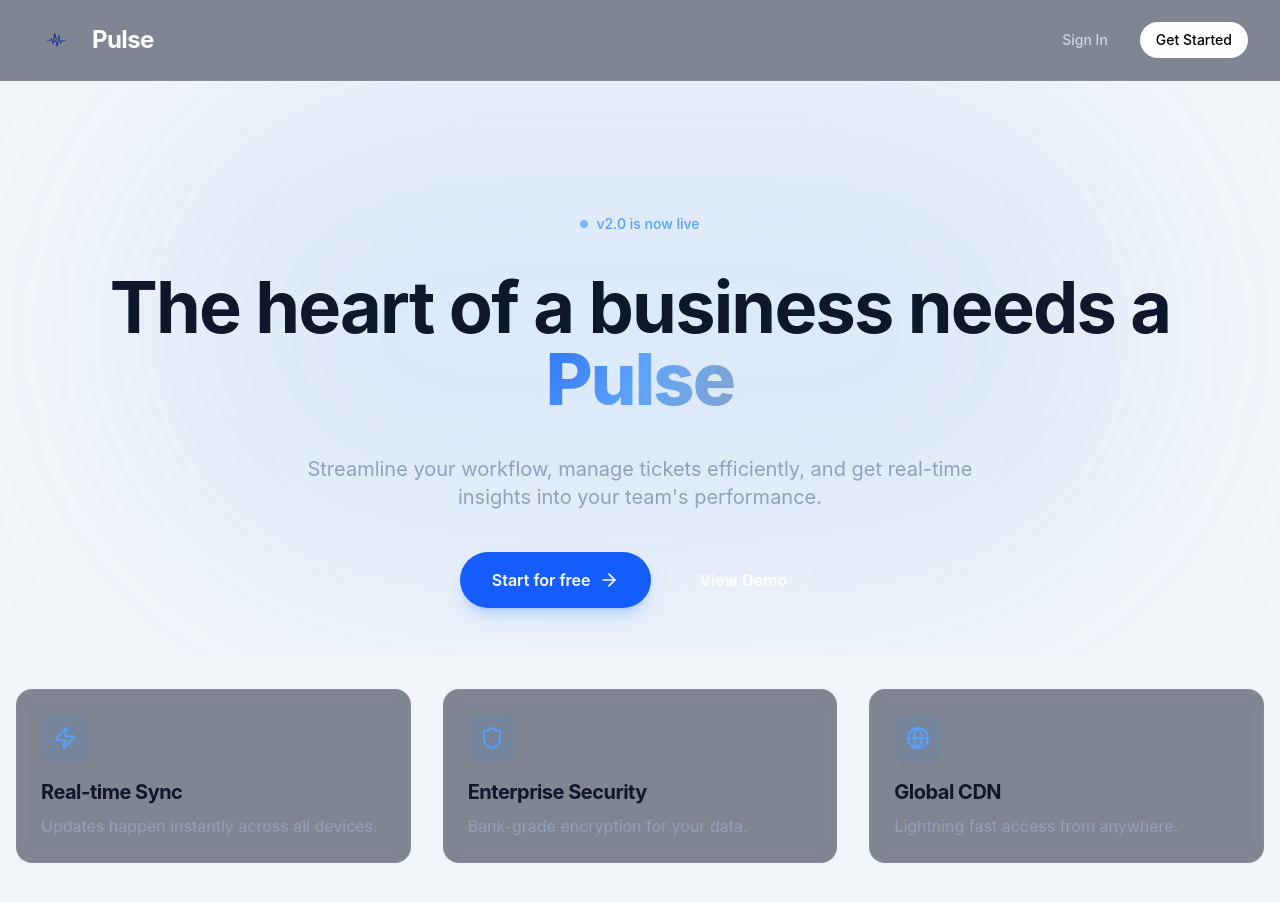
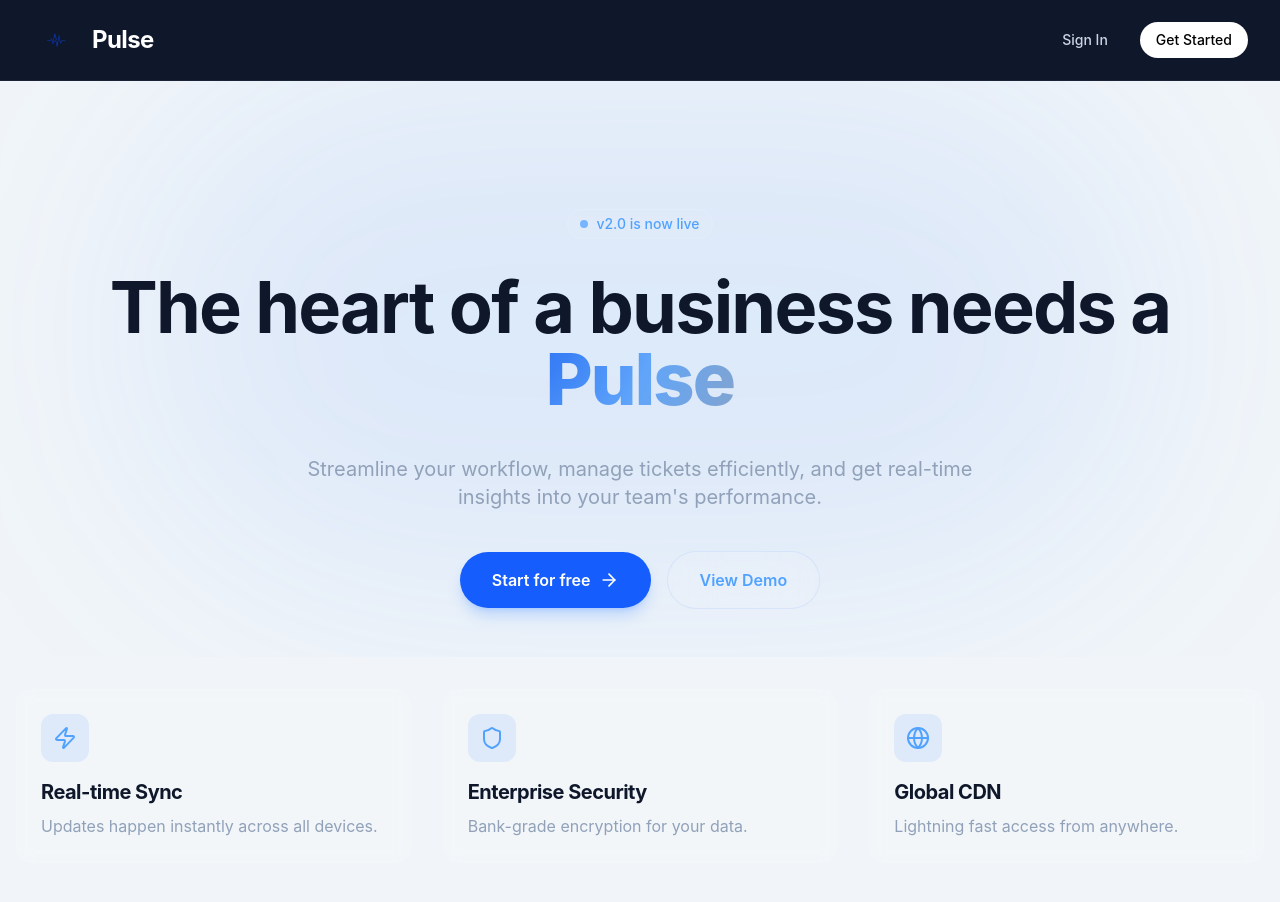
Before and after one commit to Kylew-95/ProjectPulse, a React app in the folder frontendPulse/: page / in a window 1280 px wide. Shown: the top 902 px of the page. Built offline with nearby package versions, Linux system fonts and the light colour scheme; no server answers; the HTML template or start-up script is replaced by a standard one.

Commit message:
ALl functions are working in production

```diff
--- a/frontendPulse/src/pages/landing/Home.tsx
+++ b/frontendPulse/src/pages/landing/Home.tsx
@@ -41,7 +41,7 @@ const Home = () => {
   return (
     <div className="min-h-screen bg-background selection:bg-primary/30">
       {/* Navbar */}
-      <nav className="border-b border-white/5 bg-slate-900/50 backdrop-blur-xl">
+      <nav className="border-b border-white/5 bg-slate-900 backdrop-blur-xl">
         <div className="max-w-7xl mx-auto px-4 sm:px-6 lg:px-8 h-20 flex justify-between items-center">
           <div className="flex items-center gap-3">
             <img src="/src/assets/logo.png" alt="Pulse Logo" className="w-12 h-12 object-contain" />
@@ -85,7 +85,7 @@ const Home = () => {
             <button onClick={() => navigate(user ? '/dashboard' : '/signup')} className="px-8 py-4 bg-blue-600 hover:bg-blue-500 text-white rounded-full font-semibold transition-all shadow-lg shadow-blue-500/25 flex items-center gap-2 group">
               {user ? 'Go to Dashboard' : 'Start for free'} <ArrowRight size={20} className="group-hover:translate-x-1 transition-transform" />
             </button>
-            <button className="px-8 py-4 bg-white/5 hover:bg-white/10 text-white rounded-full font-semibold transition-all backdrop-blur-sm border border-white/10">
+            <button className="px-8 py-4 bg-white/10 hover:bg-white/20 text-blue-400 rounded-full font-semibold transition-all backdrop-blur-xl border border-blue-500/10">
               View Demo
             </button>
           </div>
@@ -100,7 +100,7 @@ const Home = () => {
                 { icon: Shield, title: "Enterprise Security", desc: "Bank-grade encryption for your data." },
                 { icon: Globe, title: "Global CDN", desc: "Lightning fast access from anywhere." }
             ].map((feature, i) => (
-                <div key={i} className="p-6 rounded-2xl bg-slate-900/50 border border-white/5 hover:border-blue-500/30 transition-colors group backdrop-blur-sm text-white">
+                <div key={i} className="p-6 rounded-2xl bg-white/10 border border-white/10 hover:border-blue-500/30 transition-colors group backdrop-blur-sm text-white">
                     <div className="w-12 h-12 bg-blue-500/10 rounded-xl flex items-center justify-center text-blue-400 mb-4 group-hover:scale-110 transition-transform">
                         <feature.icon size={24} />
                     </div>
```
